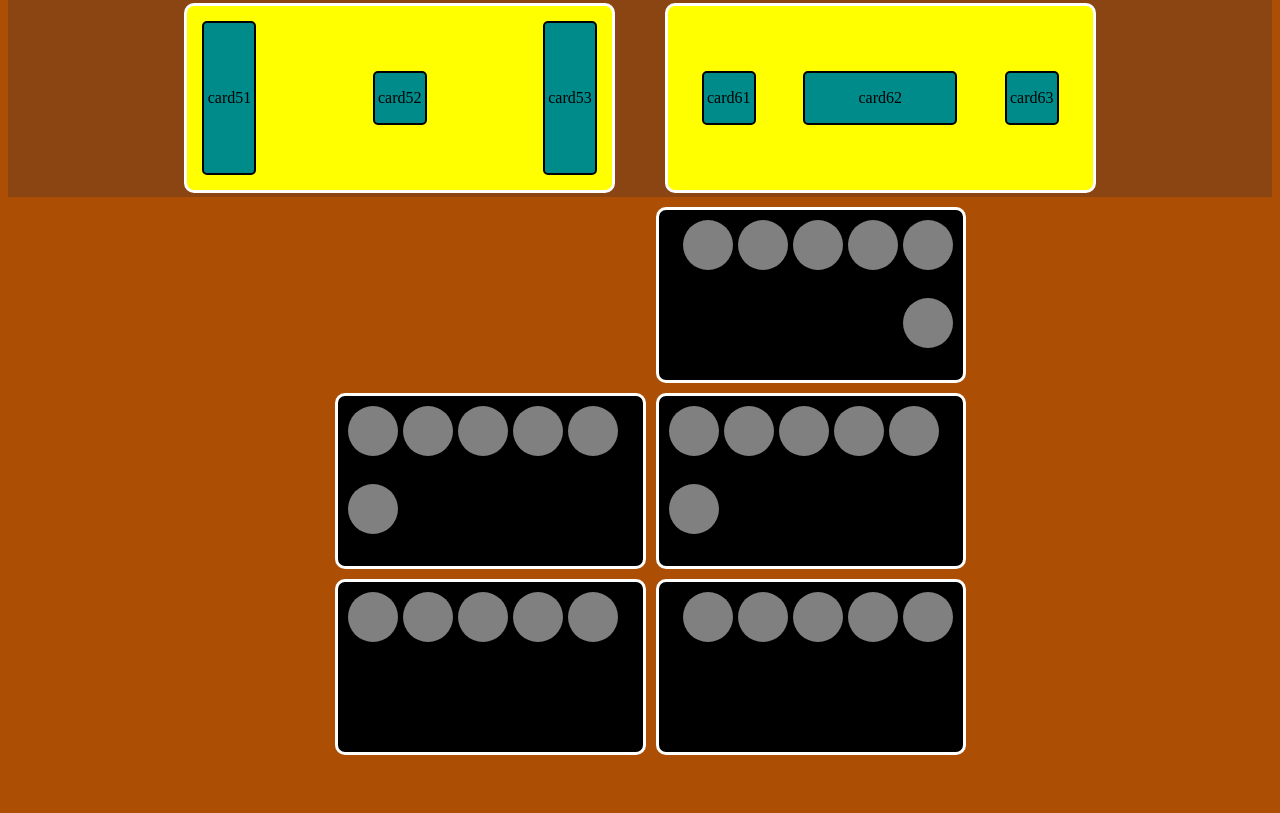
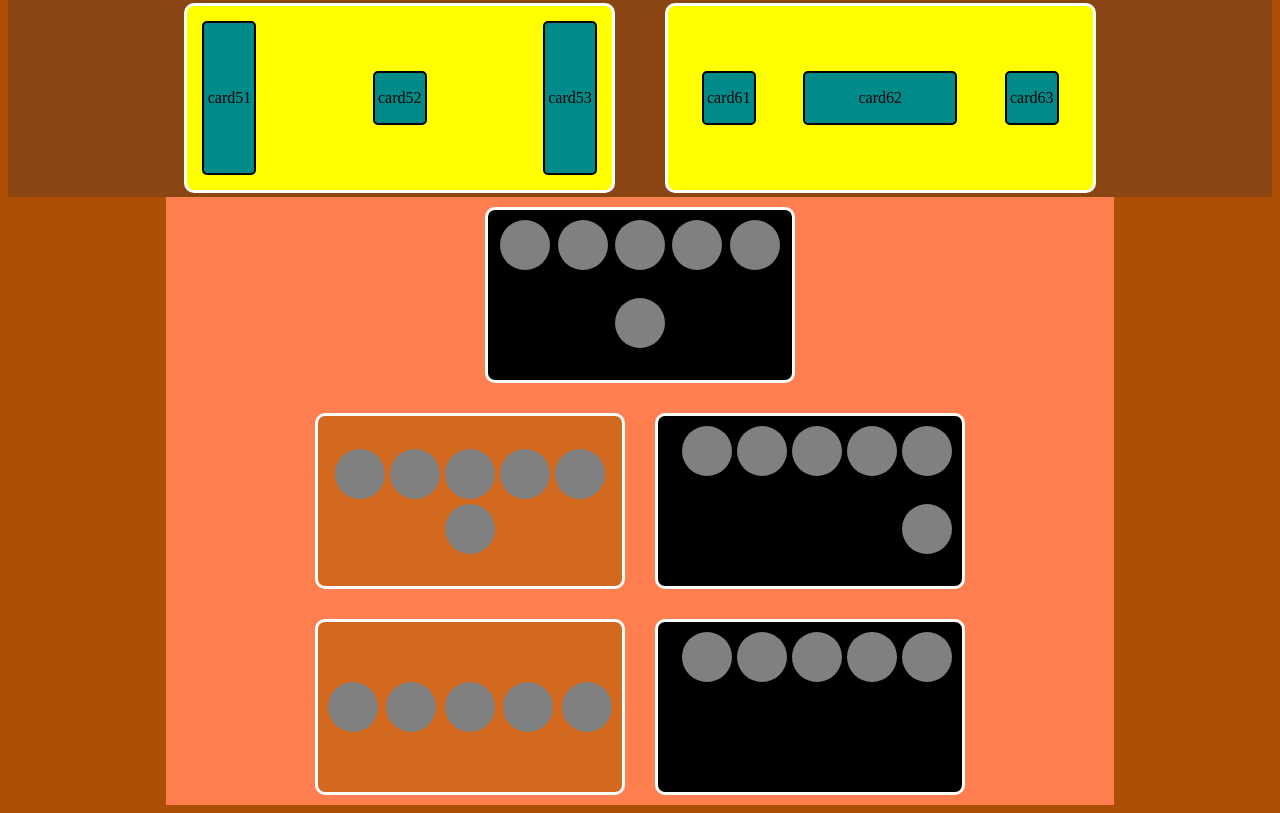
Before and after one commit to ShalishaManila/ITTFW3, a plain HTML site: page index.html in a window 1280 px wide. Shown: the part 391-1204 px from the top of the page. Before the commit the page ends 1156 px from the top, so only its background shows below. Drawn offline with Linux system fonts and the light colour scheme.

Commit message:
updated circles css
updated css for circles

```diff
--- a/styles/index.css
+++ b/styles/index.css
@@ -91,12 +91,15 @@ body{
 }
 
 .part2{
+    background-color: coral;
     display: flex;
+    align-items: center;
     max-width: 75%;
     flex-wrap: wrap-reverse;
     flex-direction: row-reverse;
     gap: 10px;
-    margin: 10px;
+    justify-self: center;
+    justify-content: center;
 }
 .part2 > .container{
     background-color: black;
@@ -104,11 +107,11 @@ body{
     border-radius: 10px;
     width: 30%;
     min-height: 150px;
-    padding: 10px;
-    background-color: black;
     display: flex;
     flex-wrap:wrap;
     gap:5px;
+    margin:10px;
+    padding: 10px;
 }
 .circle{
     width: 50px;
@@ -116,12 +119,22 @@ body{
     border-radius: 100%;
     background-color: gray;
 }
-.cn7{
+.part2 > .cn7{
     flex-direction: row-reverse;
 }
-.cn11{
-    flex-direction: row-reverse;
+.part2 > .cn8{
+    background-color: chocolate;
+    align-items: center;
+    justify-content: space-between;
 }
-.cn9{
-
+.part2 > .cn9{
+    justify-content: flex-end;
 }
+.part2 > .cn10{
+    background-color: chocolate;
+    justify-content: center;
+    align-content: center;
+}
+.part2 > .cn11{
+    justify-content: space-evenly;
+}
```
